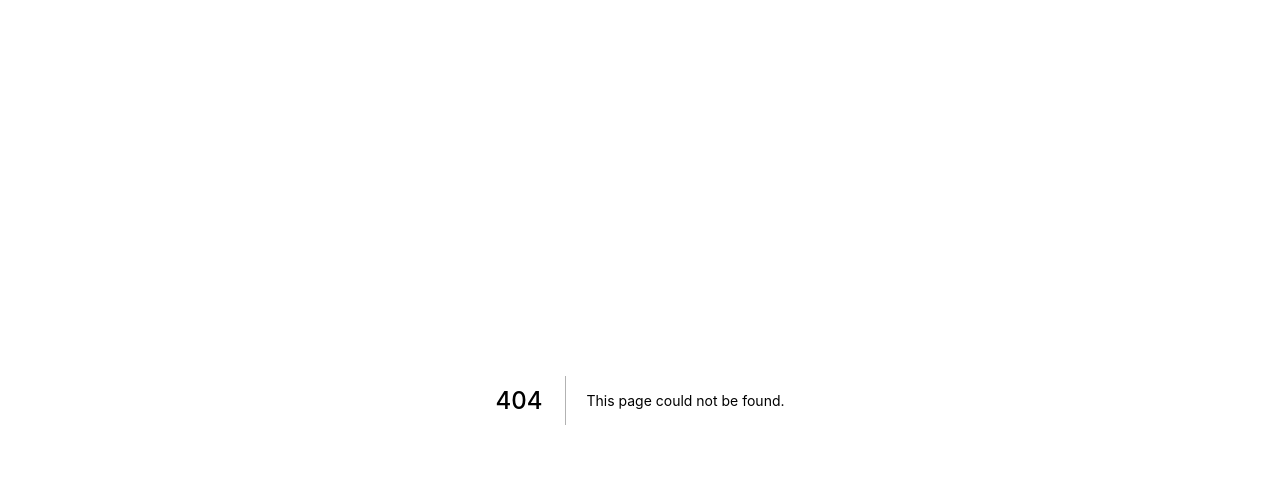
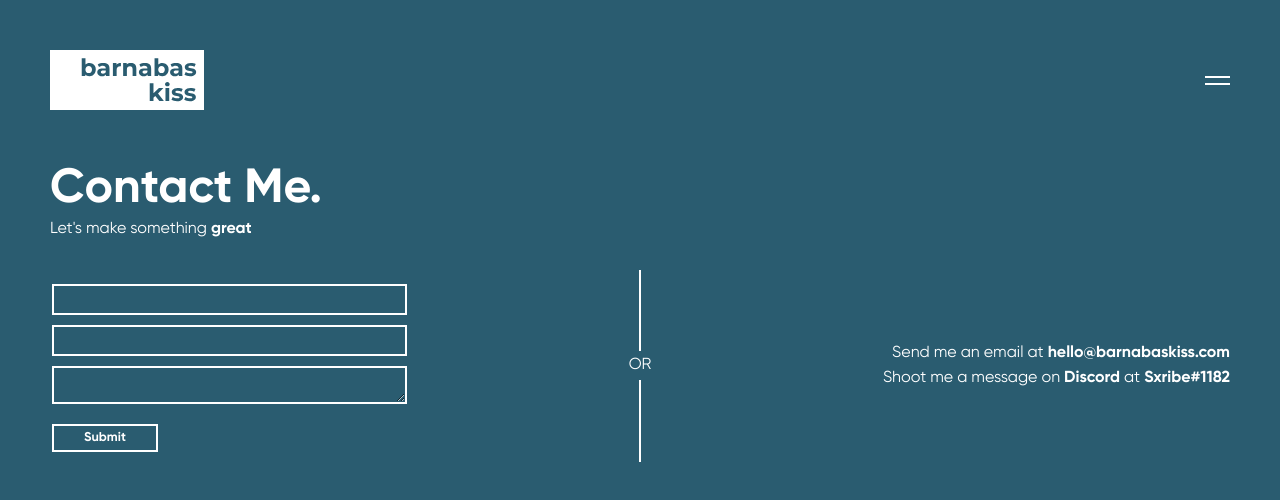
Before and after one commit to Sxribe/barnabaskiss.com, a Next.js app: page /contact in a window 1280 px wide. Before the commit this address had no page. Shown: the top 500 px of the page. Built offline with nearby package versions, Linux system fonts and the light colour scheme.

Commit message:
Start work on contact-me page.
TODO:
- labels for input + textarea
- SUBMIT button functionality
- BACK button on Nav
- Sizing of textarea

```diff
--- /dev/null
+++ b/pages/contact.tsx
@@ -0,0 +1,41 @@
+import Head from "next/head";
+import Nav from "../components/nav/nav";
+import OutlinedButton from "../components/outlinedbutton/outlinedbutton";
+import styles from "../styles/contact.module.scss";
+
+export default function Contact() {
+  return (
+    <div className={styles.parent}>
+      <Head>
+        <title>Barnabas Kiss | Contact</title>
+      </Head>
+
+      <Nav logoStyle="light" hamburgerSyle="light" />
+
+      <main className={styles.inner}>
+        <div className={styles.toptext}>
+          <h1>Contact Me.</h1>
+          <h2>Let's make something <span>great</span></h2>
+        </div>
+
+        <div className={styles.content}>
+          <div className={styles.left}>
+            <form>
+              <input id="name" data-name="NAME" />
+              <input id="email" data-name="EMAIL" />
+              <textarea id="message" data-name="MESSAGE"/>
+              <OutlinedButton>Submit</OutlinedButton>
+            </form>
+          </div>
+          <div className={styles.center}>
+            <p>OR</p>
+          </div>
+          <div className={styles.right}>
+            <p>Send me an email at <span>hello@barnabaskiss.com</span></p>
+            <p>Shoot me a message on <span>Discord</span> at <span>Sxribe#1182</span></p>
+          </div>
+        </div>
+      </main>
+    </div>
+  )
+}
--- /dev/null
+++ b/styles/contact.module.scss
@@ -0,0 +1,115 @@
+.parent {
+  background-color: #2A5C70;
+  height: 100vh;
+  width: 100%;
+}
+
+.inner {
+  position: absolute;
+  top: 160px;
+  bottom: 0;
+  left: 50px;
+  right: 50px;
+
+  display: flex;
+  flex-direction: column;
+
+  .toptext {
+    color: #FFF;
+
+    h1 {
+      margin: 0;
+      font-size: 3em;
+    }
+
+    h2 {
+      margin: 0 0 40px 0;
+      font-size: 1em;
+      font-weight: normal;
+
+      span {
+        font-weight: bold;
+      }
+    }
+  }
+
+  .content {
+    display: flex;
+    flex-direction: row;
+
+    .left, .right {
+      flex: 1;
+    }
+
+    .left {
+      form {
+        display: flex;
+        flex-direction: column;
+        align-items: flex-start;
+
+        input, textarea {
+          width: 60%;
+          min-height: 25px;
+          margin: 5px 0;
+          background: #2A5C70;
+          background: #2a5c7000;
+
+          border: 2px solid white;
+          margin-left: 2px;
+
+          &::after {
+            content: attr(data-name);
+
+            position: absolute;
+            left: 5;
+            top: 0;
+
+            background: red;
+            width: 100%;
+            height: 20px;
+          }
+        }
+      }
+    }
+
+    .right {
+      display: flex;
+      flex-direction: column;
+      justify-content: center;
+      gap: 5px;
+
+      p {
+        margin: 0;
+        text-align: right;
+        color: #FFFFFF;
+
+        span {
+          font-weight: bold;
+        }
+      }
+    }
+
+    .center {
+      display: flex;
+      flex-direction: column;
+      justify-content: center;
+
+      p {
+        color: #FFF;
+        background: #2A5C70;
+        z-index: 2;
+        padding: 5px 0;
+      }
+
+      &::before {
+        content: "";
+        position: absolute;
+        background-color: #FFFFFF;
+
+        height: 30%;
+        width: 2px;
+        left: calc(50% - 1px);
+      }
+    }
+  }
+}
```
